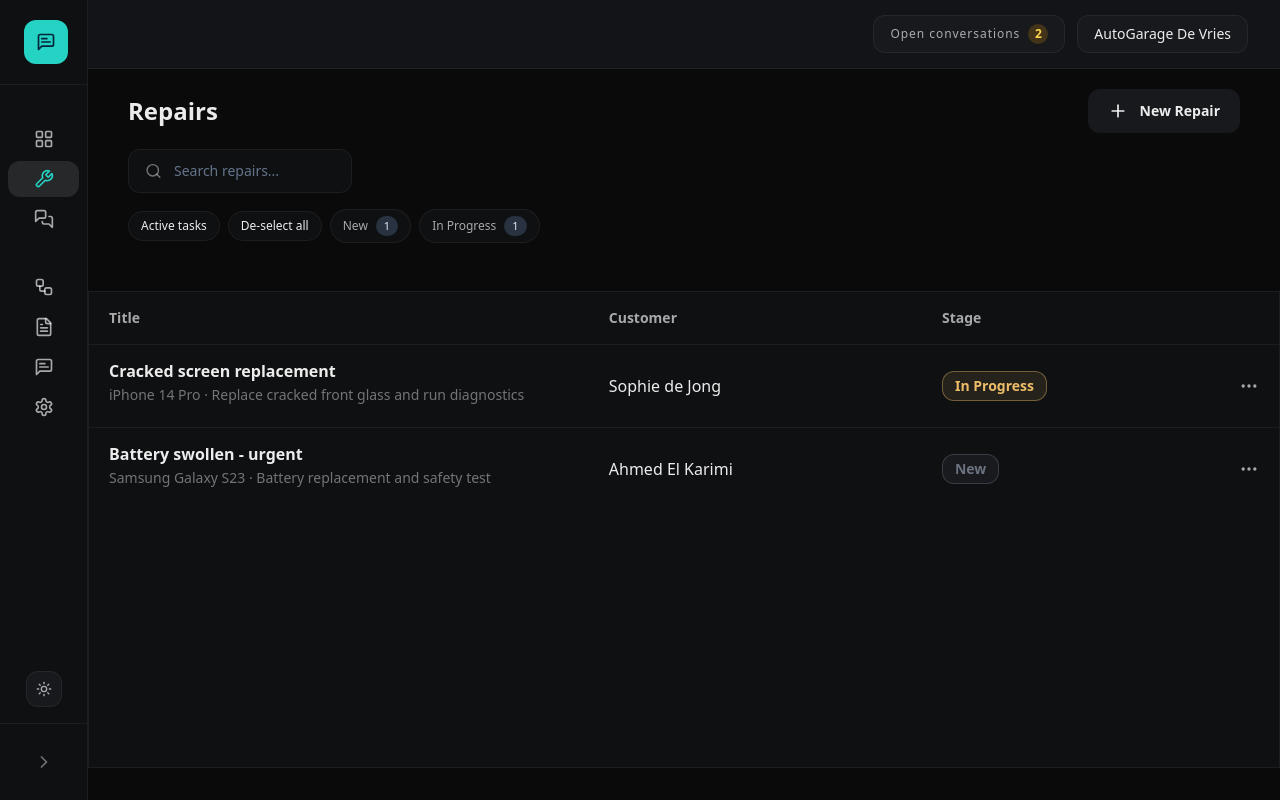
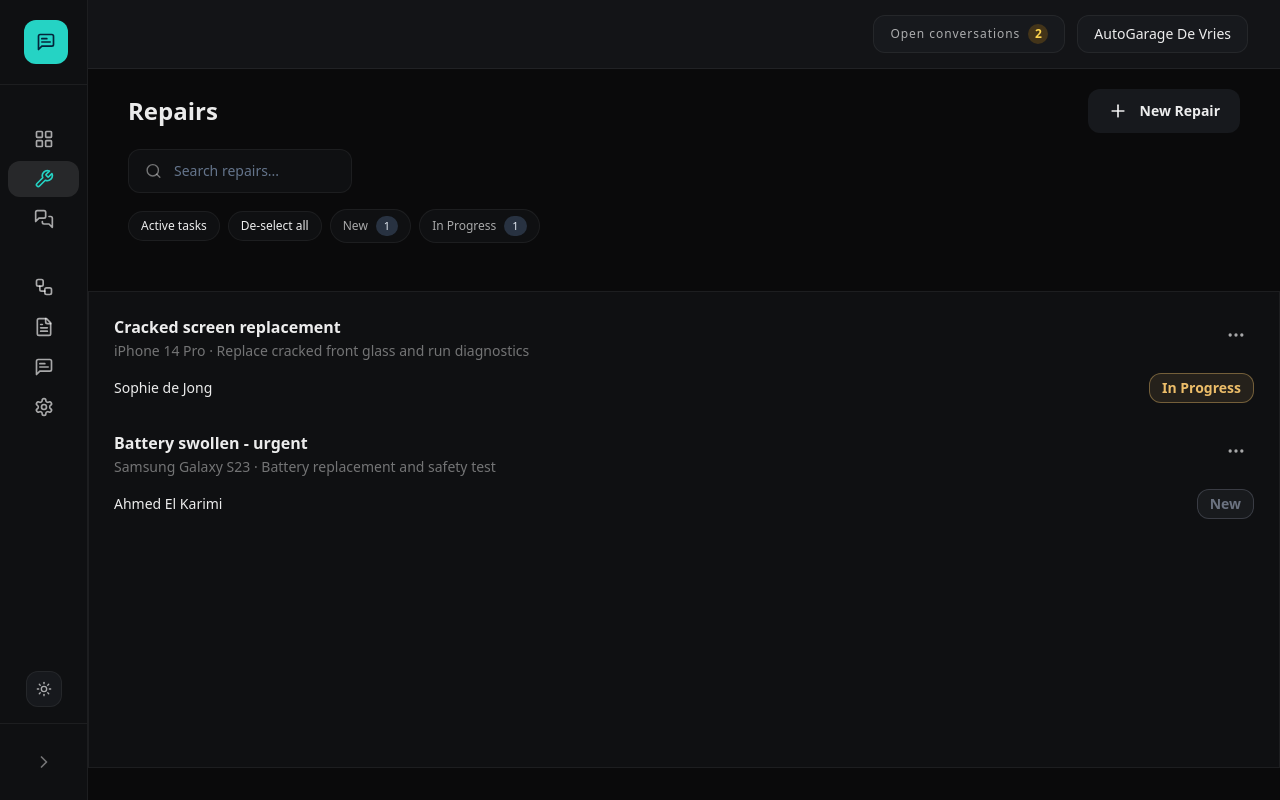
Before and after one commit to botexpertsnl/reparatie_melder_app, a Next.js app: page /work-items in a window 1280 px wide. Built offline with nearby package versions, Linux system fonts and the light colour scheme.

Commit message:
Unify repairs list interaction styling and preserve selection on stage update

```diff
--- a/app/(app)/work-items/page.tsx
+++ b/app/(app)/work-items/page.tsx
@@ -625,16 +625,19 @@ function WorkItemsPageContent() {
   };
 
   const updateRepairStage = (repairId: string, stageName: string, options?: RepairStageChangeOptions) => {
+    setSelectedRepairId(repairId);
+    setRepairs((prevRepairs) => {
       const result = applyRepairStageChange({
-      repairs,
+        repairs: prevRepairs,
         conversations,
         repairId,
         stageName,
         options
       });
-    setRepairs(result.repairs);
       setConversations(result.conversations);
       writeStoredConversations(result.conversations);
+      return result.repairs;
+    });
   };
 
   const handleRepairDrawerTouchStart = (event: TouchEvent<HTMLDivElement>) => {
@@ -752,31 +755,23 @@ function WorkItemsPageContent() {
               }`}
               style={{ borderColor: "var(--border)", background: "var(--surface-1)" }}
             >
-              <table className="w-full table-fixed">
-                <thead className="border-b border-[#253149] text-left text-sm text-slate-400">
-                  <tr>
-                    <th className="w-[66%] px-5 py-4 md:w-[42%]">Title</th>
-                    <th className="hidden w-[28%] px-5 py-4 md:table-cell">Customer</th>
-                    <th className="w-[28%] px-5 py-4 pr-3 md:w-[24%]">Stage</th>
-                    <th className="w-[6%] py-4 pl-2 pr-3" />
-                  </tr>
-                </thead>
-                <tbody>
+              <div className="space-y-1 p-3">
                 {filteredRepairs.map((repair) => (
-                    <tr
+                  <button
                     key={repair.id}
+                    type="button"
                     onClick={() => setSelectedRepairId(repair.id)}
-                      className={`border-b border-[#253149] last:border-b-0 ${
-                        selectedRepairId === repair.id ? "bg-white/10" : ""
-                      }`}
+                    className={clsx(
+                      "relative w-full rounded-xl border p-3 text-left transition-all duration-200",
+                      selectedRepairId === repair.id
+                        ? "bg-[var(--surface-3)]"
+                        : "border-transparent hover:bg-white/5"
+                    )}
+                    style={selectedRepairId === repair.id ? { borderColor: "var(--border-strong)" } : undefined}
                   >
-                      <td className="px-5 py-4 align-middle">
-                        <button
-                          type="button"
-                          className="w-full min-w-0 text-left"
-                          onClick={() => setSelectedRepairId(repair.id)}
-                        >
-                          <div className="truncate text-base font-semibold leading-tight text-white transition-colors hover:text-[#25d3c4]">
+                    <div className="flex items-start justify-between gap-3">
+                      <div className="min-w-0">
+                        <div className="truncate text-base font-semibold leading-tight text-white">
                           {repair.title}
                         </div>
                         <div className="mt-1 truncate text-sm text-slate-500">
@@ -785,22 +780,11 @@ function WorkItemsPageContent() {
                         <div className="mt-1 truncate text-xs text-slate-400 md:hidden">
                           {repair.customerName}
                         </div>
-                        </button>
-                      </td>
-                      <td className="hidden truncate px-5 py-4 align-middle text-base font-medium text-white md:table-cell">
-                        {repair.customerName}
-                      </td>
-                      <td className="px-5 py-4 pr-3 align-middle">
-                        <StageBadge stage={repair.stage} stageColor={stageColorByName.get(repair.stage)} />
-                      </td>
-                      <td
-                        className={`relative py-4 pl-2 align-middle text-right text-slate-400 ${
-                          selectedRepair ? "pr-6" : "pr-3"
-                        }`}
-                      >
+                      </div>
+                      <div className="relative shrink-0" data-action-menu="true">
                         <button
                           data-action-menu="true"
-                          className="rounded-md p-2 hover:bg-slate-800/70"
+                          className="rounded-md p-2 text-slate-400 transition-colors hover:bg-slate-800/70"
                           onClick={(event) => {
                             event.stopPropagation();
                             setOpenMenuId((prev) => (prev === repair.id ? null : repair.id));
@@ -811,14 +795,13 @@ function WorkItemsPageContent() {
                         {openMenuId === repair.id ? (
                           <div
                             data-action-menu="true"
-                            className={`absolute top-12 z-10 w-32 rounded-xl border border-[#d7dce3] bg-[#f4f6fa] p-1 text-left shadow-xl ${
-                              selectedRepair ? "right-4" : "right-2"
-                            }`}
+                            className="absolute right-0 top-12 z-10 w-32 rounded-xl border border-[#d7dce3] bg-[#f4f6fa] p-1 text-left shadow-xl"
                           >
                             <button
                               type="button"
                               className="flex w-full items-center gap-2 rounded-lg px-3 py-2 text-sm text-slate-700 hover:bg-slate-200"
-                              onClick={() => {
+                              onClick={(event) => {
+                                event.stopPropagation();
                                 setEditingRepairId(repair.id);
                                 setOpenMenuId(null);
                               }}
@@ -829,7 +812,8 @@ function WorkItemsPageContent() {
                             <button
                               type="button"
                               className="flex w-full items-center gap-2 rounded-lg px-3 py-2 text-sm text-red-500 hover:bg-red-50"
-                              onClick={() => {
+                              onClick={(event) => {
+                                event.stopPropagation();
                                 setDeletingRepairId(repair.id);
                                 setOpenMenuId(null);
                               }}
@@ -839,18 +823,20 @@ function WorkItemsPageContent() {
                             </button>
                           </div>
                         ) : null}
-                      </td>
-                    </tr>
+                      </div>
+                    </div>
+                    <div className="mt-3 flex items-center justify-between gap-3">
+                      <div className="hidden truncate text-sm font-medium text-white md:block">{repair.customerName}</div>
+                      <StageBadge stage={repair.stage} stageColor={stageColorByName.get(repair.stage)} />
+                    </div>
+                  </button>
                 ))}
                 {filteredRepairs.length === 0 ? (
-                    <tr>
-                      <td colSpan={4} className="px-5 py-10 text-center text-sm text-slate-400">
+                  <div className="rounded-xl border border-dashed border-[#2f3c52] px-3 py-10 text-center text-sm text-slate-400">
                     No {repairLabelPlural.toLowerCase()} found for the current search and filters.
-                      </td>
-                    </tr>
+                  </div>
                 ) : null}
-                </tbody>
-              </table>
+              </div>
             </div>
           </section>
         </div>
```
Lines whose indentation alone changed are shown as unchanged.
